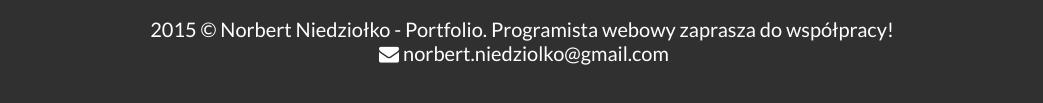
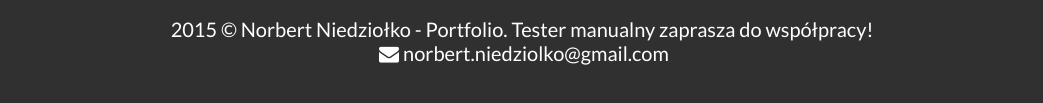
Before and after one commit to Norbert1971/norbert.niedziolko, a plain HTML site: page index.html in a window 1280 px wide. Shown: the part 671-774 px from the top of the page, without its empty margins (118-1161 px from the left). Drawn offline with Linux system fonts and the light colour scheme.

Commit message:
poprawiony index.html

```diff
--- a/index.html
+++ b/index.html
@@ -71,7 +71,7 @@
 		</div>
 		<div style="clear: both;"></div>
 
-		<div class="rectangle">2015 &copy; Norbert Niedziołko - Portfolio. Programista webowy zaprasza do współpracy!<br> <i class="icon-mail-alt"></i>norbert.niedziolko@gmail.com</div>
+		<div class="rectangle">2015 &copy; Norbert Niedziołko - Portfolio. Tester manualny zaprasza do współpracy!<br> <i class="icon-mail-alt"></i>norbert.niedziolko@gmail.com</div>
 
 	</div>
 
```
